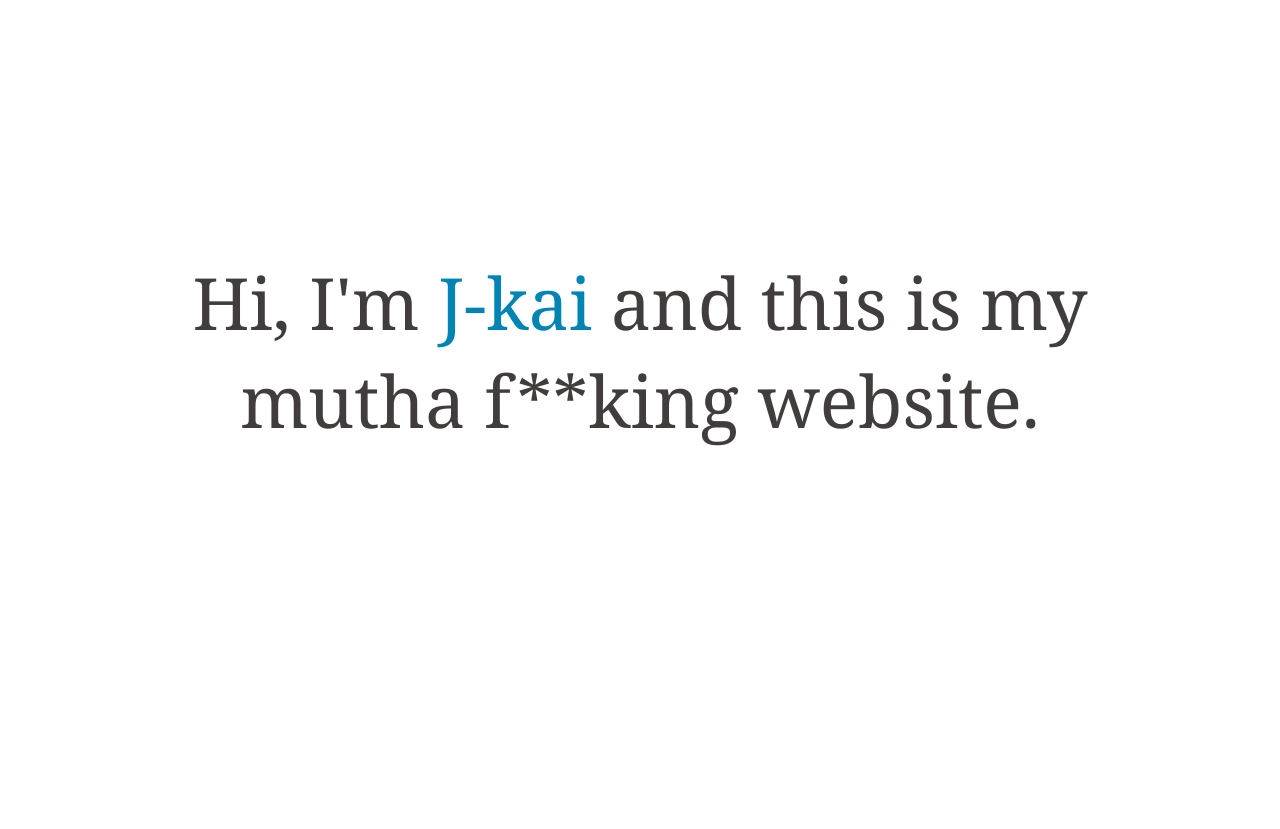
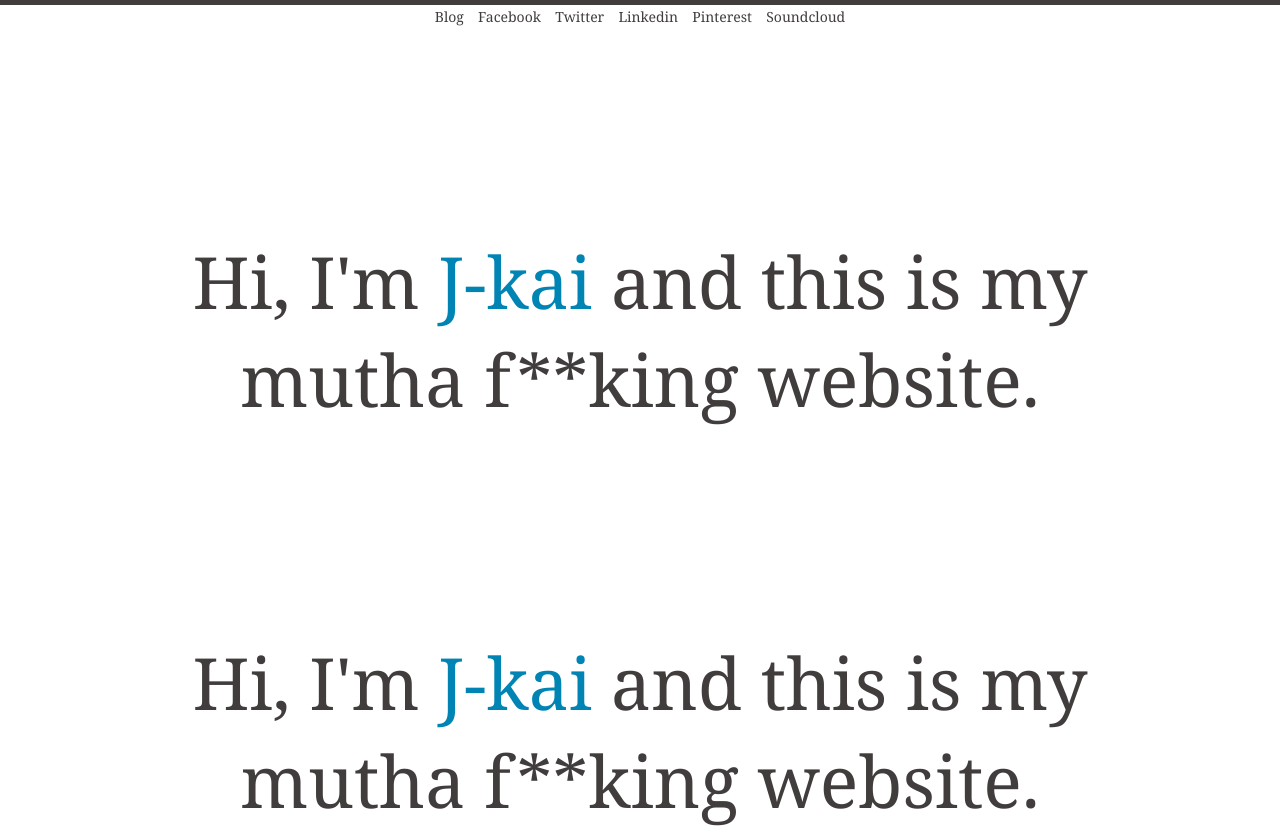
Before and after one commit to jkaihsu/jkaihsu.github.io, a plain HTML site: page index.html in a window 1280 px wide. Before the commit the page ends 800 px from the top, so only its background shows below. Drawn offline with nearby package versions, Linux system fonts and the light colour scheme.

Commit message:
Add Social Media Links

```diff
--- a/css/index.css
+++ b/css/index.css
@@ -1,9 +1,8 @@
-.container {
+body {
+  width: 100%;
+  height: 100%;
+  margin: 0;
   font-family: Georgia, Serif;
-	font-size: 72px;
-	text-align: center;
-	margin: auto;
-	margin-top: 20%;
 }
 
 p {
@@ -16,3 +15,30 @@ a {
   text-decoration: none;
   color: #0084B4;
 }
+
+header {
+  background: #413D3D;
+  width: 100%;
+  height: 5px;
+}
+
+.nav {
+  margin: 0 auto;
+  padding: 0;
+  width: 50%;
+  text-align: center;
+}
+
+.nav li {
+  display: inline;
+  color: #413D3D;
+  font-size: 14px;
+  margin: 5px;
+}
+
+.container {
+  font-size: 72px;
+  text-align: center;
+  margin: auto;
+  margin-top: 16%;
+}
--- a/index.html
+++ b/index.html
@@ -18,6 +18,20 @@
 </head>
 
 <body>
+   <header></header>
+
+  <ul class="nav">
+    <a href="http://blog.jkai.co" target="_blank"><li>Blog</li></a>
+    <a href="http://facebook.com/jkaih" target="_blank"><li>Facebook</li></a>
+    <a href="http://twitter.com/jkaih" target="_blank"><li>Twitter</li></a>
+    <a href="http://linkedin.com/in/jkaihsu" target="_blank"><li>Linkedin</li></a>
+    <a href="http://pinterest.com/jkaihsu" target="_blank"><li>Pinterest</li></a>
+    <a href="https://soundcloud.com/jkaihsu" target="_blank"><li>Soundcloud</li></a>
+  </ul>
+
+  <div class="container">
+    <p>Hi, I'm <a href="http://facebook.com/jkaih">J-kai</a> and this is my <br>mutha f**king website.</p>
+  </div>
 
   <div class="container">
     <p>Hi, I'm <a href="http://twitter.com/jkaih" target="_blank">J-kai</a> and this is my <br>mutha f**king website.</p>
```
Lines whose indentation alone changed are shown as unchanged.
